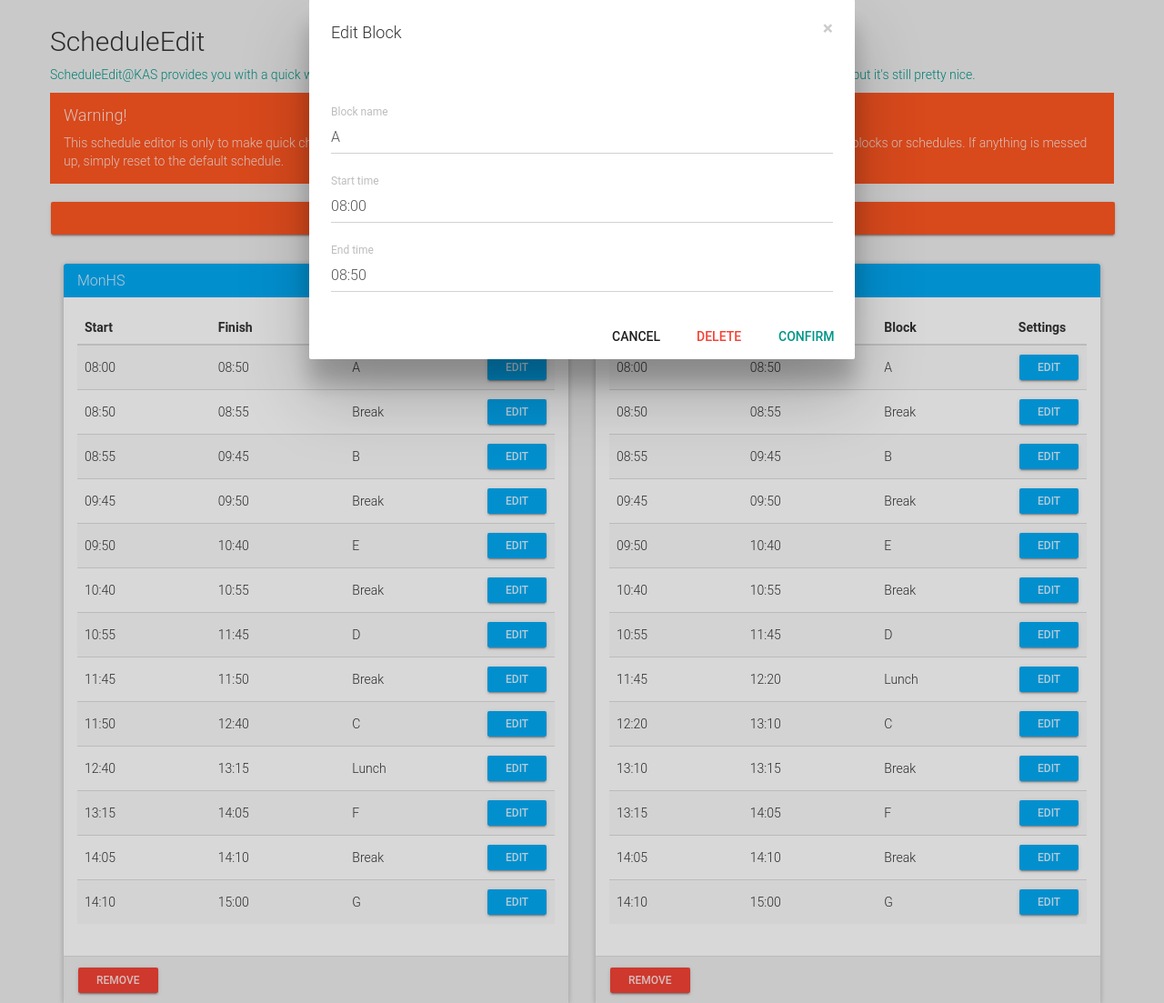
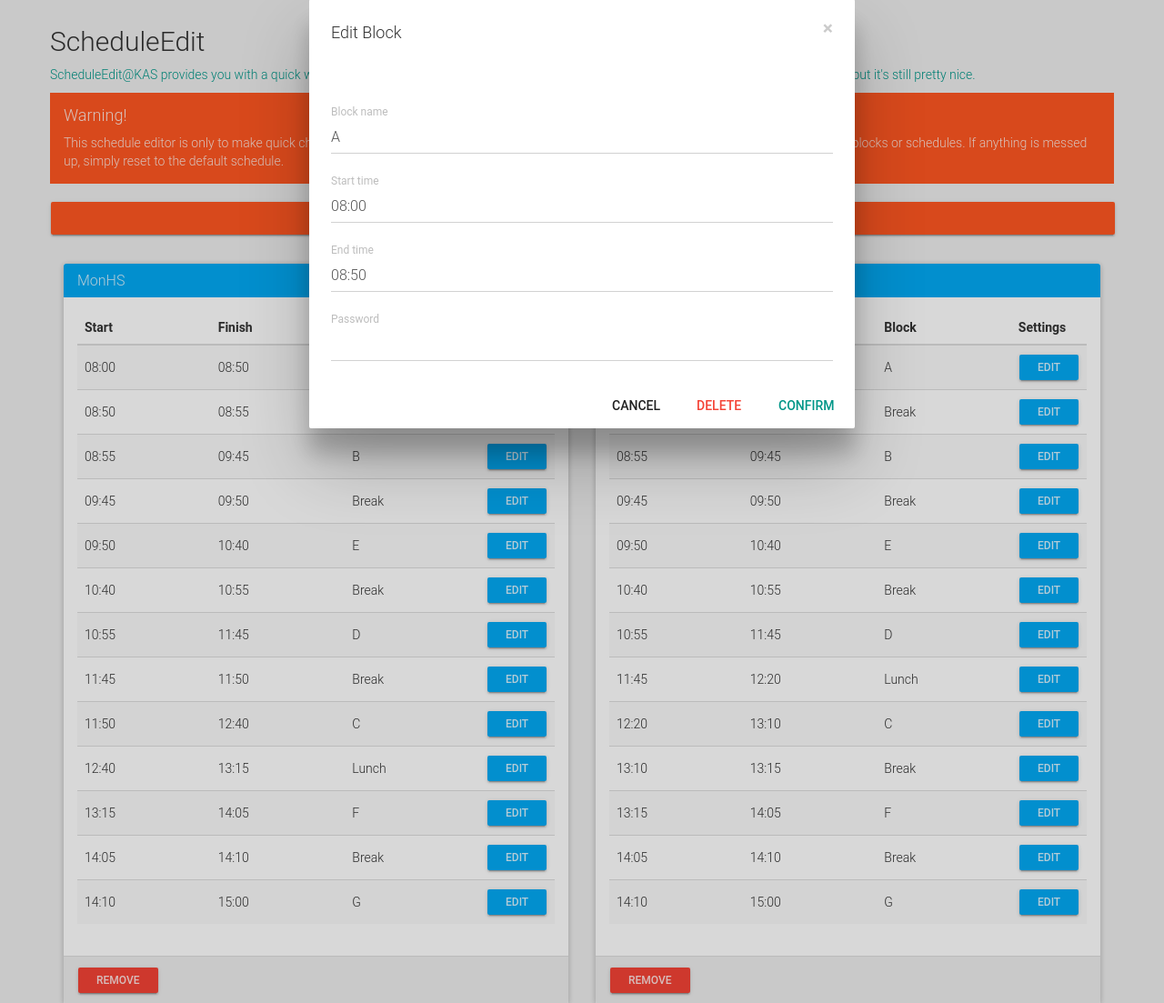
Before and after one commit to itemic/status-kas, a PHP site: page /scheduler.php in a window 1280 px wide, after a click on "EDIT". Shown: the part 31-1134 px from the top of the page at 91% size. Run offline with PHP 8.4, Linux system fonts and the light colour scheme; data that the repository does not hold is empty; a stand-in replaces the project's code that opens the database connection.

Commit message:
Basic schedule authentication

```diff
--- a/config/configx.php
+++ b/config/configx.php
@@ -25,9 +25,6 @@ return [
 		'entries' 			=> 10
 	],
 
-	'mode' => [
-		'fullscreen'		=> false
-	],
 
 	'news_ticker' => [
 		'spreadsheet_url' 	=> ""
@@ -51,6 +48,9 @@ return [
 		'lon'				=> "",
 		'aqi'				=> ""
 
+	],
+	'schedule' => [
+		'pword'			=> ""
 	]
 ];
 ?>
--- a/web/scheduler.php
+++ b/web/scheduler.php
@@ -1,3 +1,4 @@
+
 <!doctype HTML>
 <html>
 
@@ -104,12 +105,13 @@
   <input class='form-control' id='focusedInput1' type='text' value='$start_time' name='startform'>
   <label class='control-label' for='focusedInput1 '>End time</label>
   <input class='form-control' id='focusedInput1' type='text' value='$end_time' name='endform'>
-
+<label class='control-label' for='focusedInput1 '>Password</label>
+  <input class='form-control' id='focusedInput1' type='password' value='' name='password'>
 </div>
       </div>
       <div class='modal-footer'>
         <button type='button' class='btn btn-default' data-dismiss='modal'>Cancel</button>
-		<button type='submit' name='deleteBlock' class='btn btn-danger' >Delete</button>
+		<button type='button' name='deleteBlock' class='btn btn-danger' >Delete</button>
         <button type='submit' name='submitBlock' class='btn btn-primary' >Confirm</button>
       </div>
     </div>
@@ -158,11 +160,14 @@
       </div>
       <div class='modal-body'>
       <input type='hidden' value='$day' name='dayheader'>
-        Are you sure you want to delete this schedule? ($day)
+        Are you sure you want to delete this schedule? ($day)<br>
+        <label class='control-label' for='focusedInput1 '>Password</label>
+  <input class='form-control' id='focusedInput1' type='password' value='' name='password'>
+
       </div>
       <div class='modal-footer'>
-        <button type='button' class='btn btn-default' data-dismiss='modal'>Cancel</button>
-        <button type='submit' name='delete' class='btn btn-warning' >Delete</button>
+        <button type='submit' class='btn btn-default' data-dismiss='modal'>Cancel</button>
+        <button type='button' name='delete' class='btn btn-warning' >Delete</button>
       </div>
     </div>
   </div>
@@ -191,6 +196,8 @@
 
 <?php
 
+$config = require('../config/config.php');
+$password = $config['schedule']['pword'];
 
 
 
@@ -207,30 +214,40 @@ if(isset($_POST['submitBlock'])) {
 	$block  = cleanup($_POST['blockform']);
 	$start = cleanup($_POST['startform']);
 	$end = cleanup($_POST['endform']);
+	$pword = cleanup($_POST['password']);
 
 	$schedule[$_POST['day']][$_POST['itr']]["block"] = $block;
 	$schedule[$_POST['day']][$_POST['itr']]["start"] = $start;
 	$schedule[$_POST['day']][$_POST['itr']]["end"] = $end;
+
+	if ($pword == $password) {
 	$new = json_encode($schedule);
 	file_put_contents('scheduledisplay.json', $new);
 	echo "<meta http-equiv='refresh' content='0'>";
+}
 
 
 }
 
 
 if(isset($_POST['deleteBlock'])) {
+	$pword = cleanup($_POST['password']);
+	if ($pword == $password) {
 	unset($schedule[$_POST['day']][$_POST['itr']]);
 	$new = json_encode($schedule);
 	file_put_contents('scheduledisplay.json', $new);
 	echo "<meta http-equiv='refresh' content='0'>";
 }
+}
 
 if(isset($_POST['delete'])) {
+	$pword = cleanup($_POST['password']);
+	if ($pword == $password) {
 	unset($schedule[$_POST['dayheader']]);
 	$new = json_encode($schedule);
 	file_put_contents('scheduledisplay.json', $new);
 	echo "<meta http-equiv='refresh' content='0'>";
+}
 
 }
 
```
Also changed, not shown: README.md.
